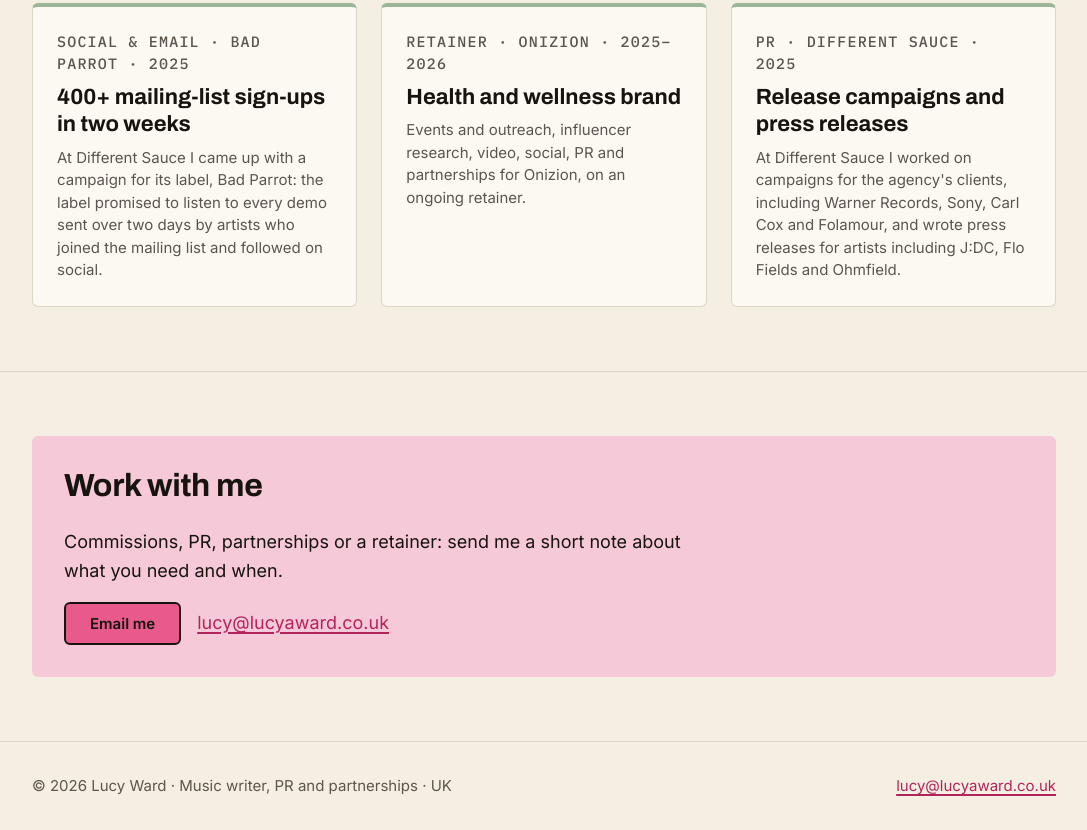
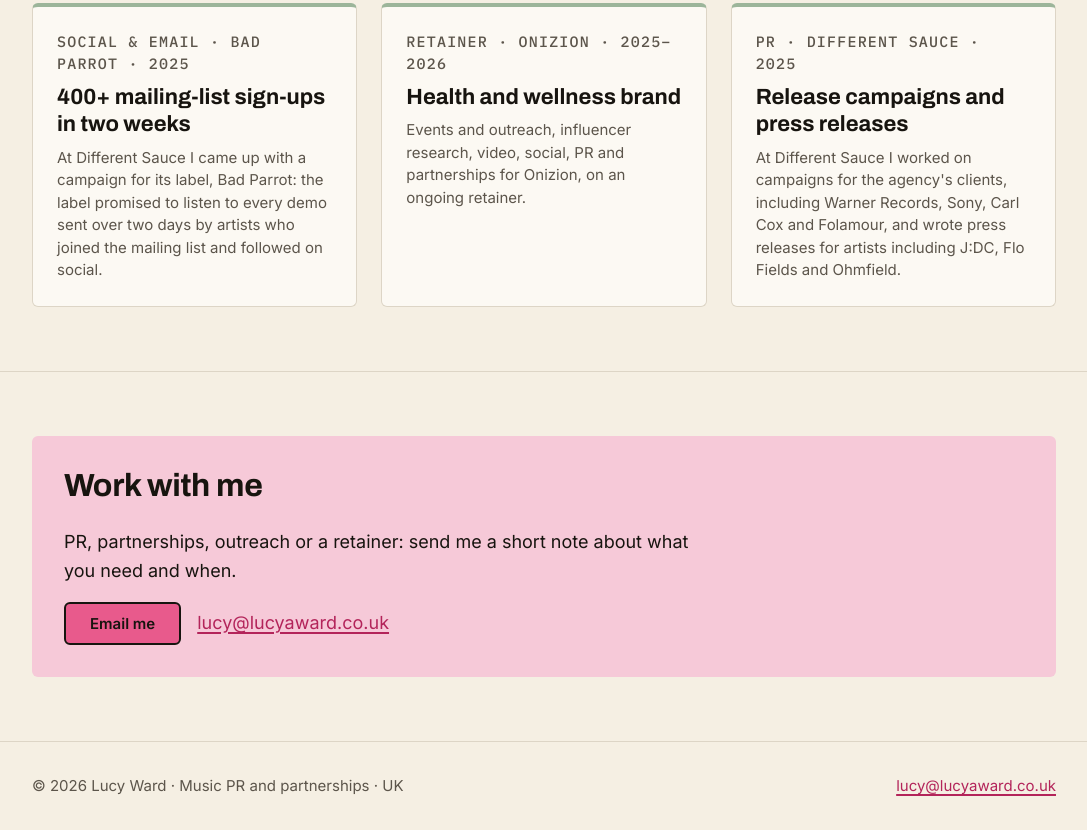
Before and after one commit to lucywxrd-creator/lucyaward.co.uk, a plain HTML site: page work.html in a window 1280 px wide. Shown: the part 675-1505 px from the top of the page, without its empty margins (96-1183 px from the left). Drawn offline with Linux system fonts and the light colour scheme.

Commit message:
Update work.html

```diff
--- a/work.html
+++ b/work.html
@@ -36,13 +36,13 @@
 <section class="block"><div class="wrap">
 <div class="panel">
 <h2>Work with me</h2>
-<p>Commissions, PR, partnerships or a retainer: send me a short note about what you need and when.</p>
+<p>PR, partnerships, outreach or a retainer: send me a short note about what you need and when.</p>
 <div class="actions"><a class="btn btn-primary" href="mailto:lucy@lucyaward.co.uk?subject=Enquiry%20via%20lucyaward.co.uk">Email me</a><a href="mailto:lucy@lucyaward.co.uk?subject=Enquiry%20via%20lucyaward.co.uk">lucy@lucyaward.co.uk</a></div>
 </div>
 </div></section>
 </main>
 <footer class="site-footer"><div class="wrap">
-<span>© 2026 Lucy Ward · Music writer, PR and partnerships · UK</span>
+<span>© 2026 Lucy Ward · Music PR and partnerships · UK</span>
 <a href="mailto:lucy@lucyaward.co.uk?subject=Enquiry%20via%20lucyaward.co.uk">lucy@lucyaward.co.uk</a>
 </div></footer>
 </body>
```
